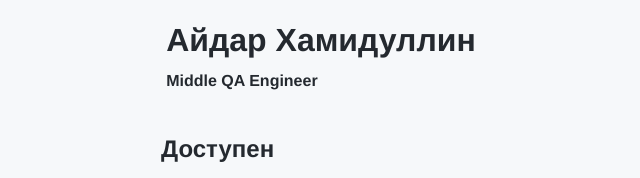
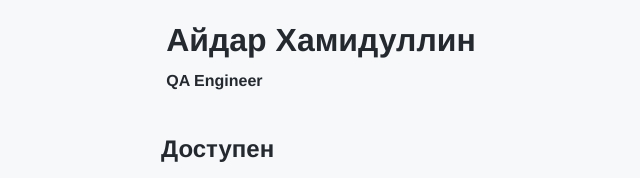
Before and after one commit to grills1900/Sled, a plain HTML site: page index.html in a window 1280 px wide. Shown: the part 356-534 px from the top of the page, 319-959 px from the left. Drawn offline with Linux system fonts and the light colour scheme.

Commit message:
Убрал надпись middle

```diff
--- a/index.html
+++ b/index.html
@@ -17,7 +17,7 @@
     <header class="header">
       <img src="./avatar.png" alt="avatar" class="header__avatar" />
       <h1 class="header__title">Айдар Хамидуллин</h1>
-      <h3 class="header__subtitle">Middle QA Engineer</h3>
+      <h3 class="header__subtitle">QA Engineer</h3>
     </header>
     <main>
       <section class="links">
```
Also changed, not shown: 1 other file.
